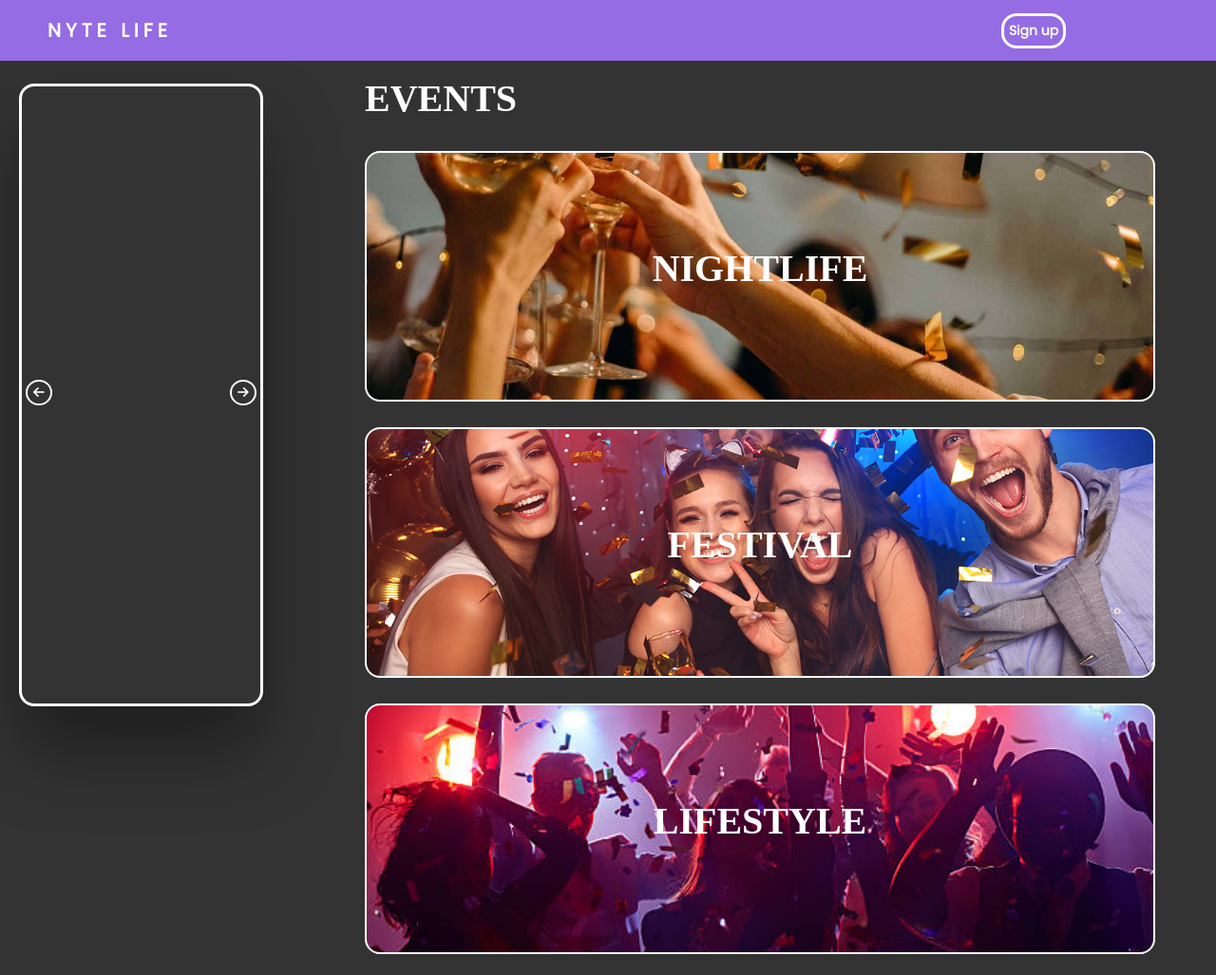
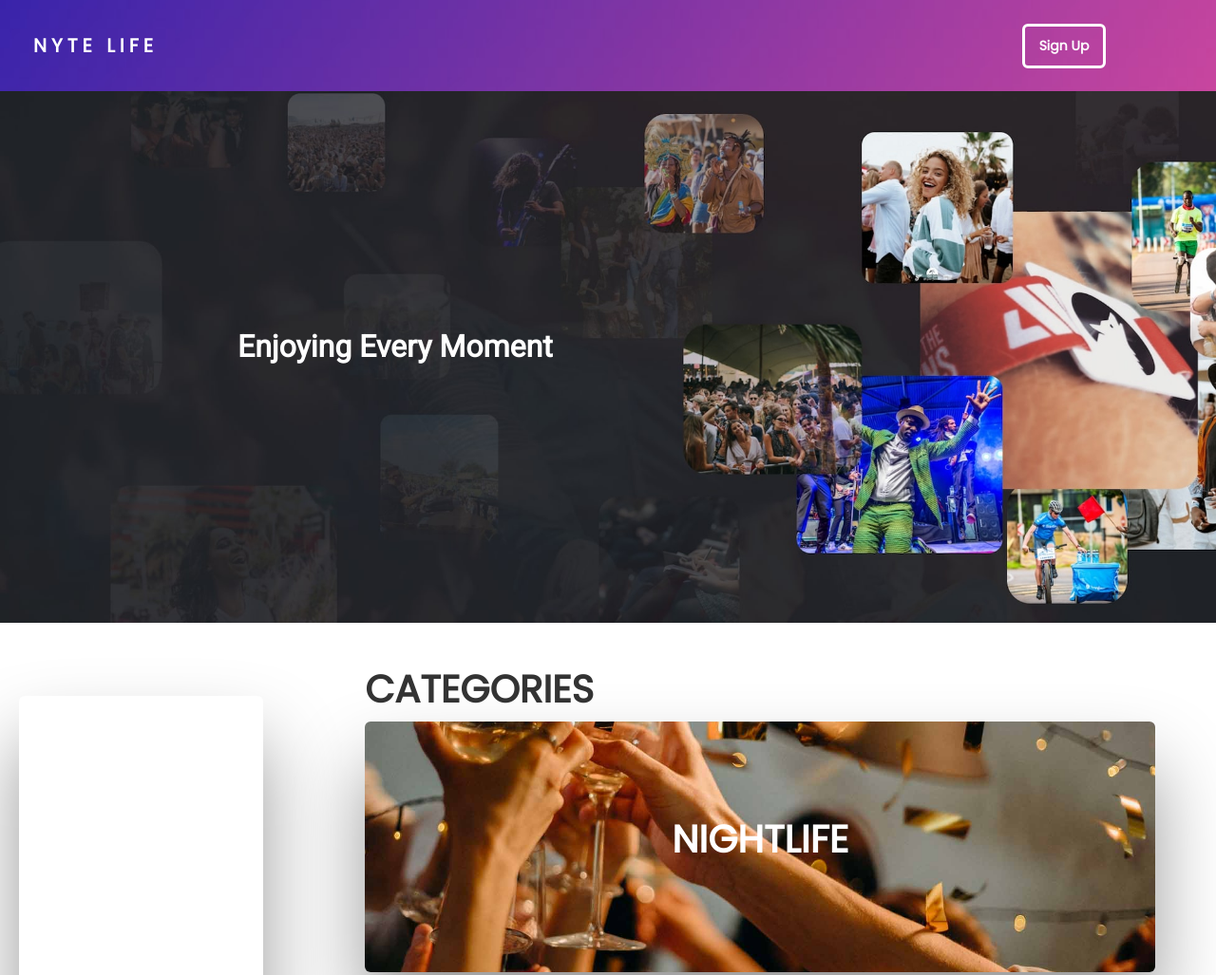
Before and after one commit to ansoniikun/NyteLife, a plain HTML site: page index.html in a window 1280 px wide. Shown: the top 1027 px of the page at 95% size. Drawn offline with Linux system fonts and the light colour scheme.

Commit message:
Design additions

```diff
--- a/index.html
+++ b/index.html
@@ -28,7 +28,7 @@
         <h4>Nyte Life</h4>
       </div>
       <ul class="nav-links">
-        <li class="show-modal">Sign up</li>
+        <li class="show-modal">Sign Up</li>
         <!-- <li>Login</li> -->
       </ul>
       <div class="burger">
@@ -47,16 +47,21 @@
     <div class="overlay hidden"></div>
     <!-- Modal window end -->
 
+    <!-- Banner -->
+    <div class="landing-banner">
+      <h2 class="banner-content">Enjoying Every Moment</h2>
+    </div>
+
     <!-- Carousel -->
     <div class="slider">
       <div class="slide current">
         <div class="content">
-          <!-- <h1>Slide One</h1> -->
+          <h1>Featured</h1>
         </div>
       </div>
       <div class="slide">
         <div class="content">
-          <!-- <h1>Slide Two</h1> -->
+          <h1>Trending</h1>
         </div>
       </div>
       <div class="slide">
@@ -73,7 +78,7 @@
 
     <!-- Categories card -->
     <div class="categories">
-      <h1 class="cat-heading">Events</h1>
+      <h1 class="cat-heading">Categories</h1>
 
       <div class="category">
         <h1>Nightlife</h1>
--- a/script.js
+++ b/script.js
@@ -110,3 +110,22 @@ if (auto) {
   //Run next slide at interval time
   slideInterval = setInterval(nextSlide, intervalTime);
 }
+
+//Swipe feature
+let touchstartX = 0;
+let touchendX = 0;
+
+const checkDirection = () => {
+  if (touchendX < touchstartX) {
+    prevSlide();
+  }
+}
+
+slides.addEventListener('touchstart', e => {
+  touchstartX = e.chengedTouches[0].screenX
+});
+
+slides.addEventListener('touchend', e => {
+  touchendX = e.chengedTouches[0].screenX;
+  checkDirection();
+});
--- a/styles.css
+++ b/styles.css
@@ -6,15 +6,17 @@
 }
 
 body {
-  background: #333;
-  color: #fff;
+  background: #fff;
+  color: #333;
+  font-family: 'Poppins';
 }
 
 nav {
+  background: url('nav-background.jpg') no-repeat center center/cover;
   display: flex;
   justify-content: space-between;
   align-items: center;
-  min-height: 8vh;
+  min-height: 12vh;
   font-family: "Poppins", sans-serif;
   background-color: #956ce3;
   position: fixed;
@@ -28,13 +30,13 @@ nav {
   text-transform: uppercase;
   letter-spacing: 5px;
   font-size: 20px;
-  margin-left: 50px;
+  margin-left: 35px;
 }
 
 .nav-links {
   display: flex;
   justify-content: space-around;
-  width: 30%;
+  width: 25%;
   color: #fff;
   text-decoration: none;
   font-size: 14px;
@@ -45,8 +47,10 @@ nav {
   list-style: none;
   border: #fff;
   border-style: solid;
-  border-radius: 1rem;
-  padding: 5px;
+  border-radius: 6px;
+  padding: 10px;
+  padding-left: 15px;
+  padding-right: 15px;
   cursor: pointer;
 }
 
@@ -180,16 +184,16 @@ h1 {
 /* Carousel */
 .slider {
   position: relative;
-  position: fixed;
+  /* position: fixed; */
   overflow: hidden;
   font-family: "Roboto", sans-serif;
-  margin-top: 0.5rem;
+  margin-top: 4.8rem;
   /* margin-bottom: 3rem; */
   margin-left: 20px;
   display: flex;
   flex-direction: column;
-  border: #fff solid;
-  border-radius: 1rem;
+  border: 0.01px none solid;
+  border-radius: 6px;
   width: 257px;
   height: 82vh;
   box-shadow: 0 3rem 5rem rgba(0, 0, 0, 0.405);
@@ -209,6 +213,7 @@ h1 {
   bottom: 70px;
   left: 0;
   /* width: 70px; */
+  color: #fff;
 }
 
 .slide.current {
@@ -217,20 +222,26 @@ h1 {
 }
 
 .slide.current .content {
+  display: flex;
+  position: absolute;
   opacity: 1;
+  transition: all 0.7s ease-in-out 0.3s;
+  bottom: 1%;
+  left: 18%;
+  font-family: 'Roboto';
 }
 
 .buttons button#next {
   position: absolute;
-  top: 50%;
+  top: 135%;
   left: 242px;
-  position: fixed;
+  /* position: fixed; */
 }
 .buttons button#prev {
   position: absolute;
-  top: 50%;
+  top: 135%;
   left: 27px;
-  position: fixed;
+  /* position: fixed; */
 }
 .buttons button {
   border: 2px solid;
@@ -251,13 +262,14 @@ h1 {
   background-color: #fff;
   color: #333;
 }
-
+v
 /* Categories */
 .category:first-child {
   background: url("") no-repeat center center/cover;
 }
 .category:nth-child(2) {
   background: url("party1.jpg") no-repeat center center/cover;
+  margin-top: 4px;
 }
 .category:nth-child(3) {
   background: url("party2.jpg") no-repeat center center/cover;
@@ -267,7 +279,11 @@ h1 {
 }
 
 .categories {
-  margin-top: 5rem;
+  position: absolute;
+  top: 87%;
+  right: 23%;
+  /* margin-top: 5rem; */
+
 }
 
 .category {
@@ -275,8 +291,8 @@ h1 {
   margin: 27px;
   margin-left: 30%;
   height: 33vh;
-  border: 2px #fff solid;
-  border-radius: 1rem;
+  border: 0.01px none solid;
+  border-radius: 6px;
   display: flex;
   justify-content: center;
   align-items: center;
@@ -284,13 +300,43 @@ h1 {
   padding-top: 15px;
   cursor: pointer;
   overflow: hidden;
+  color: #fff;
+  box-shadow: 0 3rem 5rem rgba(0, 0, 0, 0.405);
 }
+
+.cat-heading {
+  /* position: relative; */
+  /* margin: px; */
+  margin-left: 30%;
+  margin-bottom: 2px;
+  /* text-align: center; */
+  text-transform: uppercase;
+}
+
+.landing-banner{
+  position: relative;
+  /* border: 2px #333 solid; */
+  margin-top:12vh;
+  height: 70vh;
+  color: #fff;
+  width: 100vw;
+  background: url('Eventcollage.jpg') no-repeat center center/cover;
+}
+
+.banner-content {
+    color: #fff;
+    /* z-index: 10; */
+    font-family: 'Roboto';
+    font-size: xx-large;
+    padding-top: 250px;
+    padding-left: 250px;
+  }
 
 @media screen and (max-width: 768px) {
   .slider {
     width: 90vw;
     height: 35vh;
-    margin-top: 5rem;
+    margin-top: 8rem;
     display: flex;
     margin-right: auto;
     align-items: center;
@@ -298,27 +344,43 @@ h1 {
   }
   .buttons button#next {
     position: absolute;
-    top: 29%;
-    left: 85%;
+    top: 90%;
+    left: 86%;
   }
   .buttons button#prev {
     position: absolute;
-    top: 29%;
+    top: 90%;
     left: 7%;
   }
+  .categories{
+    right: 0%;
+    left: 0%;
+    top: 120%;
+  }
+
   .category {
     width: 90vw;
     margin-left: 20px;
   }
+
+  .cat-heading{
+    margin-left: 16%;
+  }
+
+  .landing-banner{
+    height: 40vh;
+    /* margin-top: 108px; */
+  }
+  .banner-content {
+    color: #fff;
+    /* z-index: 10; */
+    font-family: 'Roboto';
+    font-size: large;
+    padding-top: 120px;
+    padding-left: 60px;
+  }
 }
-.cat-heading {
-  /* margin: px; */
-  margin-left: 30%;
-  text-align: center;
-  display: flex;
 
-  text-transform: uppercase;
-}
 
 .slide:first-child {
   background: url("party1.jpg") no-repeat center center/cover;
```
Also changed, not shown: Eventcollage.jpg (added), nav-background.jpg (added).
